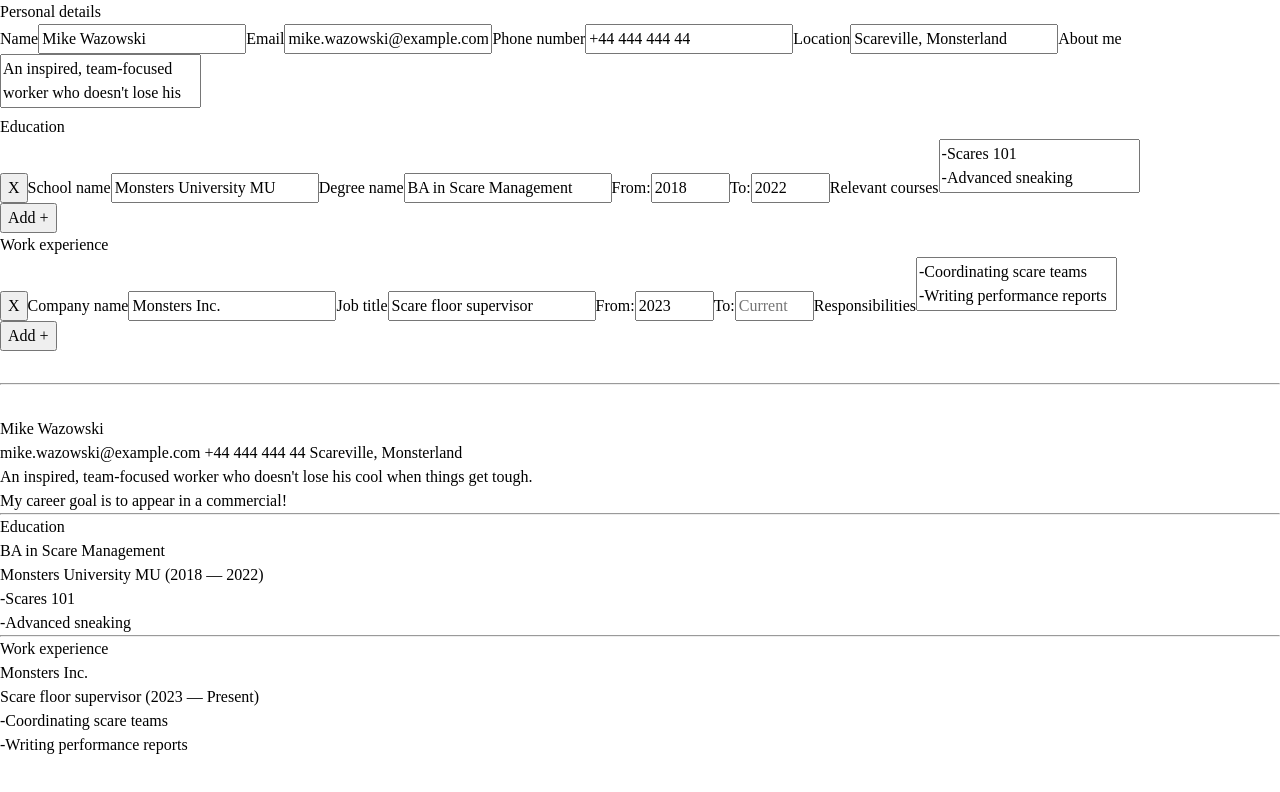
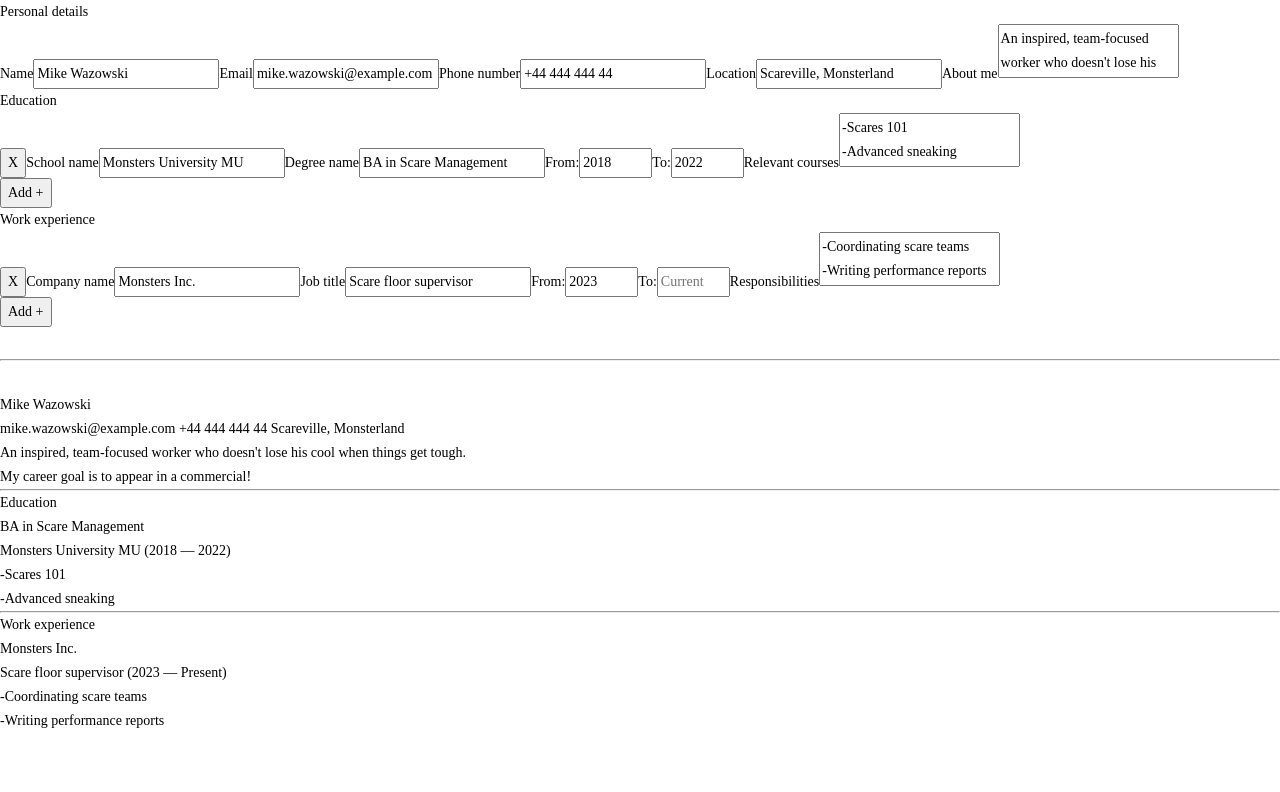
Before and after one commit to vicpues/odin-cv, a React (Vite) app: page / in a window 1280 px wide. Shown: the top 792 px of the page. Built offline with nearby package versions, Linux system fonts and the light colour scheme.

Commit message:
feat: Add basic CSS variables

```diff
--- a/src/index.css
+++ b/src/index.css
@@ -1 +1,48 @@
 /* VARIABLES */
+#root {
+  /* Spacing */
+  font-size: 14px;
+  --margin-xxs: 0.25rem;
+  --margin-xs: 0.5rem;
+  --margin-s: 0.75rem;
+  --margin-m: 1rem;
+  --margin-l: 1.25rem;
+  --margin-xl: 1.75rem;
+  --margin-xxl: 2.5rem;
+
+  /* Default colors */
+  --bg-dark: hsl(186 34% 88%);
+  --bg: hsl(186 60% 93%);
+  --bg-light: hsl(186 100% 98%);
+  --text: hsl(189 100% 3%);
+  --text-muted: hsl(186 30% 25%);
+  --highlight: hsl(186 100% 97%);
+  --border: hsl(186 16% 47%);
+  --border-muted: hsl(186 19% 59%);
+  --primary: hsl(185 100% 10%);
+  --secondary: hsl(2 46% 31%);
+  --danger: hsl(9 21% 41%);
+  --warning: hsl(52 23% 34%);
+  --success: hsl(147 19% 36%);
+  --info: hsl(217 22% 41%);
+}
+
+/* Dark mode colors*/
+.dark-theme {
+  --bg-dark: hsl(190 100% 1%);
+  --bg: hsl(187 74% 3%);
+  --bg-light: hsl(186 43% 7%);
+  --text: hsl(186 98% 91%);
+  --text-muted: hsl(186 24% 66%);
+  --highlight: hsl(186 21% 36%);
+  --border: hsl(186 30% 25%);
+  --border-muted: hsl(186 53% 14%);
+  --primary: hsl(186 56% 58%);
+  --secondary: hsl(5 68% 74%);
+  --danger: hsl(9 26% 64%);
+  --warning: hsl(52 19% 57%);
+  --success: hsl(146 17% 59%);
+  --info: hsl(217 28% 65%);
+}
+
+/* UTILITY CLASSES */
```
